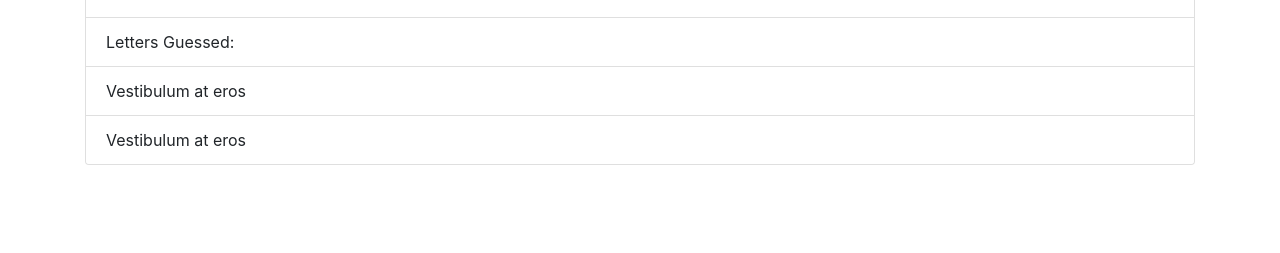
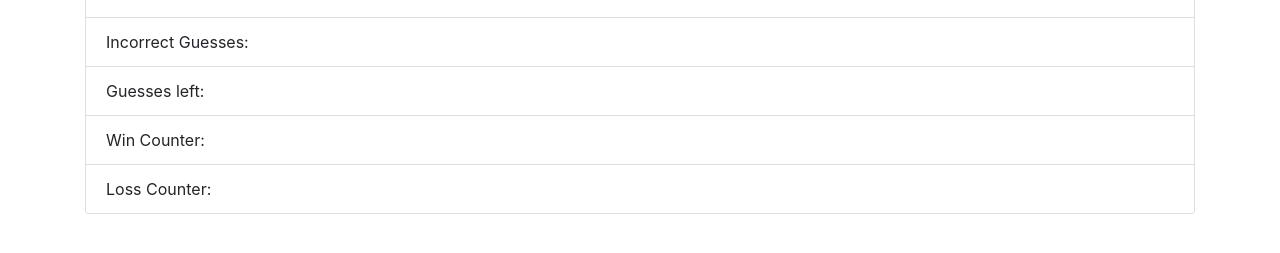
Before and after one commit to digipet007/Word-Guess-Game, a plain HTML site: page index.html in a window 1280 px wide. Shown: the part 369-622 px from the top of the page. Drawn offline with nearby package versions, Linux system fonts and the light colour scheme.

Commit message:
basic html completed

```diff
--- a/index.html
+++ b/index.html
@@ -21,9 +21,10 @@
                 </div>
                 <ul class="list-group list-group-flush">
                   <li class="list-group-item"><h1>_ _ _ _ _ _ _</h1></li>
-                  <li class="list-group-item">Letters Guessed: <span id="numGuesses"></span></li>
-                  <li class="list-group-item">Vestibulum at eros</li>
-                  <li class="list-group-item">Vestibulum at eros</li>
+                  <li class="list-group-item">Incorrect Guesses: <span id="wrongGuesses"></span></li>
+                  <li class="list-group-item">Guesses left: <span id="numGuesses"></span></li>
+                  <li class="list-group-item">Win Counter: <span id="winCounter"></span></li>
+                  <li class="list-group-item">Loss Counter: <span id="lossCounter"></span></li>
                 </ul>
               </div>
 
```
